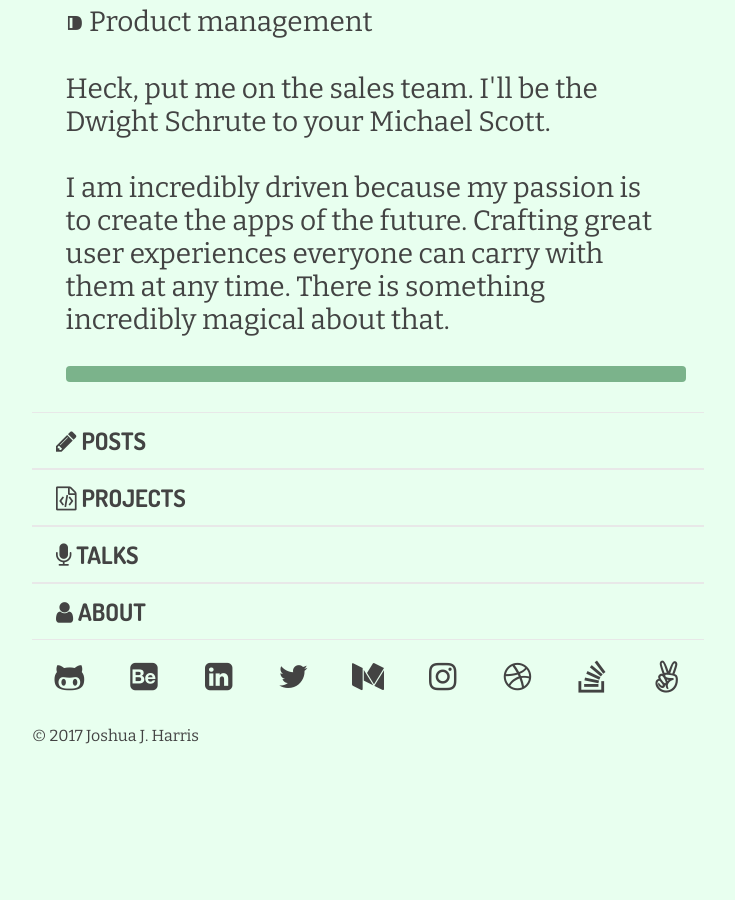
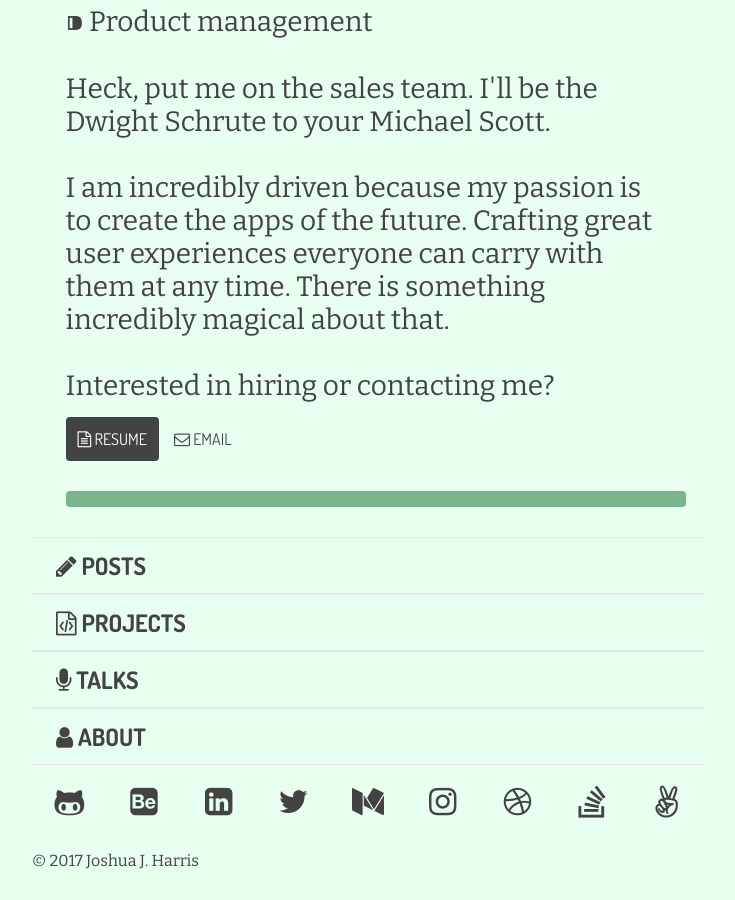
Before and after one commit to joshuajharris/joshuajharris.github.io, a Jekyll site: the page built from about.html, in a window 1280 px wide and 900 px high, scrolled down 1305 px. Shown: the whole window, without its empty margins (272-1007 px from the left). Built offline with Jekyll 4.4.1, drawn with Linux system fonts in a browser that asks for light colours; before the commit the page ends 2080 px from its top, so only the background shows below that.

Commit message:
adds contact/resume to about

```diff
--- a/about.html
+++ b/about.html
@@ -28,5 +28,17 @@ description: >
     <br/>
     <br/>
     I am incredibly driven because my passion is to create the apps of the future. Crafting great user experiences everyone can carry with them at any time. There is something incredibly magical about that.
+
+    <br/>
+    <br/>
+
+    Interested in hiring or contacting me?
+
   </p>
+  <a class="page-button-contrast" href="https://resume.joshuajharris.com" target="_blank">
+    <i class="fa fa-file-text-o"></i> RESUME
+  </a>
+  <a class="page-button" href="mailto:joshua.jharris13@gmail.com" target="_blank">
+    <i class="fa fa-envelope-o"></i> EMAIL
+  </a>
 </div>
```
